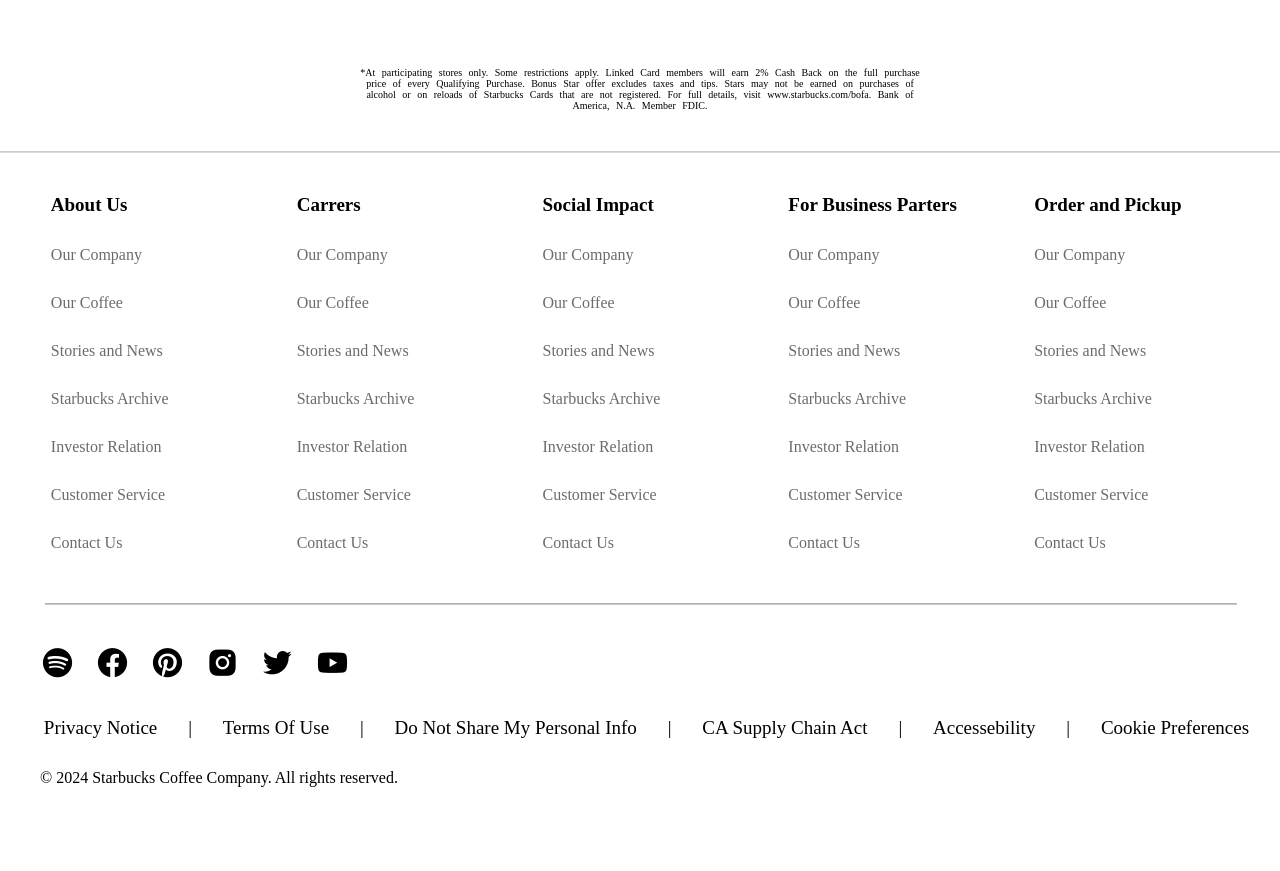
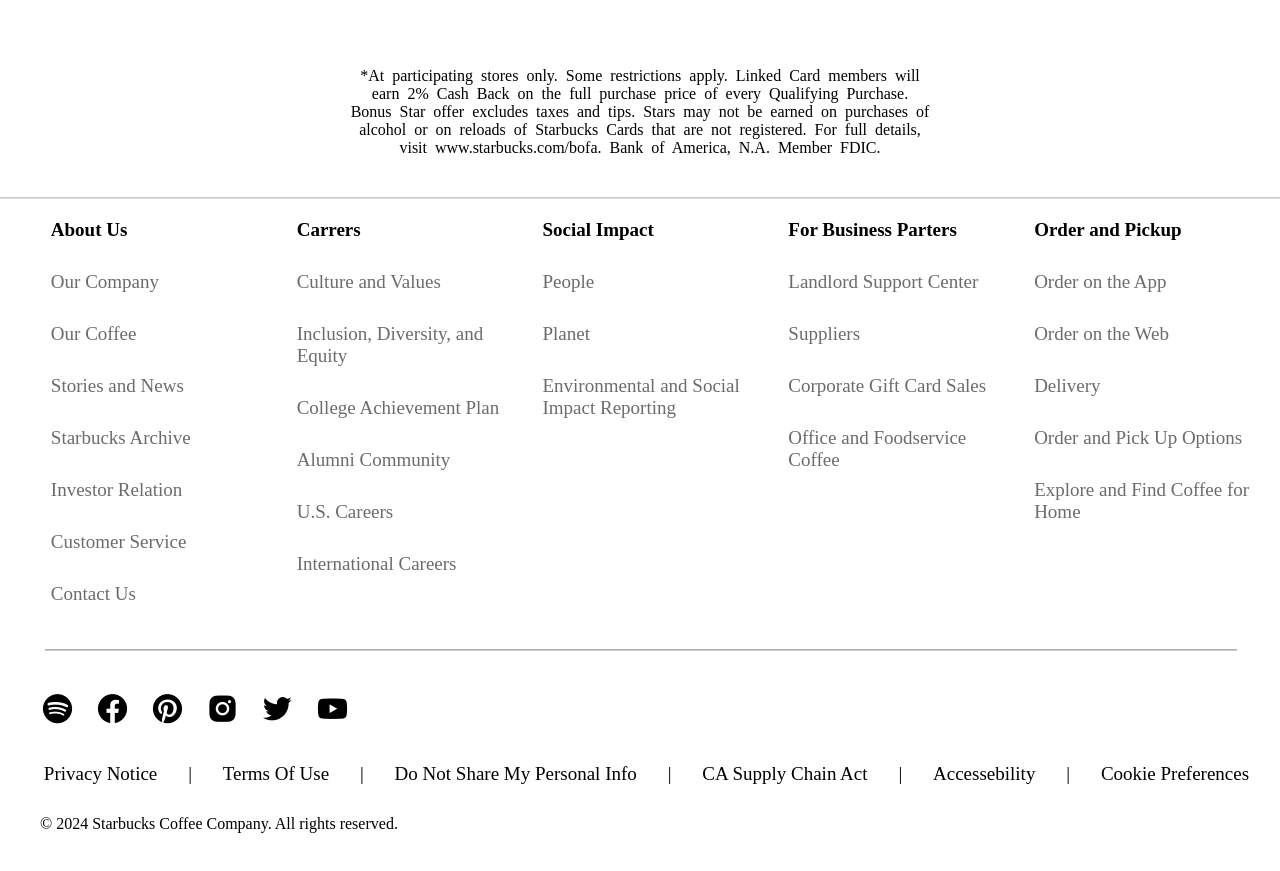
Before and after one commit to anurag-tiwari-up/starbucks_ui_clone, a plain HTML site: page index.html in a window 1280 px wide. Shown: the part 3222-4093 px from the top of the page. Before the commit the page ends 4049 px from the top, so only its background shows below. Drawn offline with nearby package versions, Linux system fonts and the light colour scheme.

Commit message:
edited the 'about us' 'carrer' section

```diff
--- a/index.html
+++ b/index.html
@@ -96,7 +96,7 @@
 
     <!-- sixth content -->
 
-    <div class="employee">
+    <div class="employee round_links">
         <div class="emp-photo"><img src="resources/emp-6.webp" alt=""></div>
         <div class="emp-written">
             <p id="emp-heading">“A smile makes a big difference.”</p>
@@ -127,44 +127,36 @@
         </div>
         <div class="carrer cards">
             <h3>Carrers</h3>
-            <li><a href="#">Our Company</a></li>
-            <li><a href="#">Our Coffee</a></li>
-            <li><a href="#">Stories and News</a></li>
-            <li><a href="#">Starbucks Archive</a></li>
-            <li><a href="#">Investor Relation</a></li>
-            <li><a href="#">Customer Service</a></li>
-            <li><a href="#">Contact Us</a></li>
+            <li><a href="#">Culture and Values</a></li>
+            <li><a href="#">Inclusion, Diversity, and Equity</a></li>
+            <li><a href="#">College Achievement Plan</a></li>
+            <li><a href="#">Alumni Community</a></li>
+            <li><a href="#">U.S. Careers</a></li>
+            <li><a href="#">International Careers</a></li>
+
         </div>
         <div class="social-impact cards">
             <h3>Social Impact</h3>
-            <li><a href="#">Our Company</a></li>
-            <li><a href="#">Our Coffee</a></li>
-            <li><a href="#">Stories and News</a></li>
-            <li><a href="#">Starbucks Archive</a></li>
-            <li><a href="#">Investor Relation</a></li>
-            <li><a href="#">Customer Service</a></li>
-            <li><a href="#">Contact Us</a></li>
+            <li><a href="#">People</a></li>
+            <li><a href="#">Planet</a></li>
+            <li><a href="#">Environmental and Social Impact Reporting</a></li>
         </div>
         <div class="partnership cards">
             <h3>For Business Parters</h3>
-            <li><a href="#">Our Company</a></li>
-            <li><a href="#">Our Coffee</a></li>
-            <li><a href="#">Stories and News</a></li>
-            <li><a href="#">Starbucks Archive</a></li>
-            <li><a href="#">Investor Relation</a></li>
-            <li><a href="#">Customer Service</a></li>
-            <li><a href="#">Contact Us</a></li>
+            <li><a href="#">Landlord Support Center</a></li>
+            <li><a href="#">Suppliers</a></li>
+            <li><a href="#">Corporate Gift Card Sales</a></li>
+            <li><a href="#">Office and Foodservice Coffee</a></li>
+
 
         </div>
         <div class="order cards">
             <h3>Order and Pickup</h3>
-            <li><a href="#">Our Company</a></li>
-            <li><a href="#">Our Coffee</a></li>
-            <li><a href="#">Stories and News</a></li>
-            <li><a href="#">Starbucks Archive</a></li>
-            <li><a href="#">Investor Relation</a></li>
-            <li><a href="#">Customer Service</a></li>
-            <li><a href="#">Contact Us</a></li>
+            <li><a href="#">Order on the App</a></li>
+            <li><a href="#">Order on the Web</a></li>
+            <li><a href="#">Delivery</a></li>
+            <li><a href="#">Order and Pick Up Options</a></li>
+            <li><a href="#">Explore and Find Coffee for Home</a></li>
 
         </div>
     </footer>
@@ -182,17 +174,17 @@
     </div>
 
     <div class="last2">
-        <p>Privacy Notice</p>
+        <a>Privacy Notice</a>
         <p>|</p>
-        <p>Terms Of Use</p>
+        <a>Terms Of Use</a>
         <p>|</p>
-        <p>Do Not Share My Personal Info</p>
+        <a>Do Not Share My Personal Info</a>
         <p>|</p>
-        <p>CA Supply Chain Act</p>
+        <a>CA Supply Chain Act</a>
         <p>|</p>
-        <p>Accessebility</p>
+        <a>Accessebility</a>
         <p>|</p>
-        <p>Cookie Preferences</p>
+        <a>Cookie Preferences</a>
     </div>
     <p id="lp">© 2024 Starbucks Coffee Company. All rights reserved.</p>
 
--- a/style.css
+++ b/style.css
@@ -195,7 +195,7 @@ html{
     padding-right: 1.0rem;
 }
 
-/* .round_links{
+.round_links a{
     height: 3.2rem;
     display: flex;
     align-items: center;
@@ -207,8 +207,7 @@ html{
     font-weight: 525;
     padding-left: 1.0rem;
     padding-right: 1.0rem;
-} */
-
+}
 #second-heading{
     padding-top: 8.0rem;
     font-size: 6.0rem;
@@ -342,6 +341,7 @@ html{
     display: flex;
     justify-content: center;
 }
+
 .fifth-right img{
    width: 63.0rem;
 }
@@ -355,8 +355,7 @@ html{
     flex-direction: column;
     justify-content: space-around;
     align-items: center;
-    /* padding-left: 6.0rem;
-    padding-right: 6.0rem; */
+
 
 }
 
@@ -366,7 +365,7 @@ html{
     align-items: center;
     justify-content: center;
     color: white;
-    border: 1..3rem solid white;
+    border: .13rem solid white;
     border-radius: 4.0rem;
     font-size: 2.0rem;
     font-weight: 525;
@@ -417,7 +416,7 @@ html{
     align-items: center;
     justify-content: center;
     color: white;
-    border: 1..3rem solid white;
+    border: .13rem solid white;
     border-radius: 4.0rem;
     font-size: 2.0rem;
     font-weight: 500;
@@ -451,6 +450,7 @@ html{
 .last-part{
     margin-top: 7.0rem;
     margin-bottom: 4.0rem;
+    font-size: 1.6rem;
     display: flex;
     justify-content: center;
     text-align: center;
@@ -473,7 +473,7 @@ footer li{
 .cards{
     display: flex;
     flex-direction: column;
-    justify-content: center;
+    justify-content: top;
     gap: 3.0rem;
 
     height: 40.0rem;
@@ -483,7 +483,7 @@ footer li{
 
 .cards a{
     color: #00000094;
-    font-size: 1.6rem;
+    font-size: 1.9rem;
 }
 .cards h3{
     font-size: 1.9rem;
@@ -531,6 +531,10 @@ footer li{
 .last2 p{
     font-size: 1.9rem;
 }
+.last2 a{
+    font-size: 1.9rem;
+    cursor: pointer;
+}
 #lp{
     font-size: 1.6rem;
     padding-left: 4.0rem;
```
